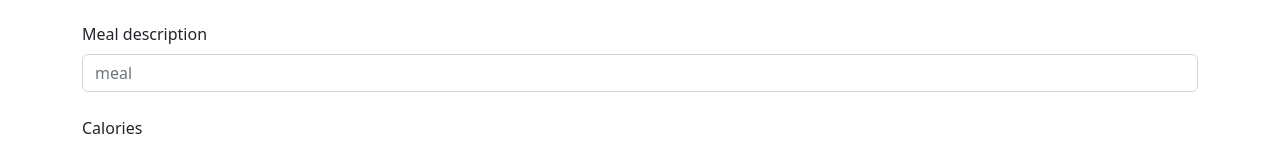
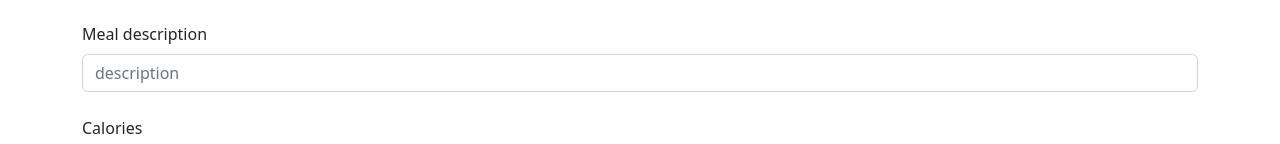
Before and after one commit to omurbekov-azamat/homework-66, a React (Create React App) app: page /new-meal in a window 1280 px wide. Shown: the part 269-413 px from the top of the page. Built offline with nearby package versions, Linux system fonts and the light colour scheme.

Commit message:
added types.d.ts and some function for getting information from user form;

```diff
--- a/src/components/MainForm/MainForm.tsx
+++ b/src/components/MainForm/MainForm.tsx
@@ -1,9 +1,36 @@
-import React from 'react';
+import React, {useState} from 'react';
+import {GotMeal} from "../../types";
 
-const MainForm = () => {
+interface Props {
+  onSubmit: (meal: GotMeal) => void;
+}
+
+const MainForm: React.FC<Props> = ({onSubmit}) => {
+  const [dish, setDish] = useState<GotMeal>({
+    category: '',
+    description: '',
+    calories: '',
+  });
+
+  const onDishChange = (e: React.ChangeEvent<HTMLInputElement | HTMLSelectElement>) => {
+    const {name, value} = e.target;
+    setDish(prev => ({...prev, [name]: value}));
+  };
+
+  const onFormSubmit = async (e: React.FormEvent) => {
+    e.preventDefault();
+
+    onSubmit(dish);
+
+    setDish({
+      category: '',
+      description: '',
+      calories: '',
+    });
+  };
 
   return (
-    <form>
+    <form onSubmit={onFormSubmit}>
       <div className='mt-5'>
         <h4 className='mb-5 text-center'>Add new Meal</h4>
         <div className='mb-4'>
@@ -12,6 +39,8 @@ const MainForm = () => {
             name="category"
             id="category"
             className='form-control mt-2'
+            value={dish.category}
+            onChange={onDishChange}
             required
           >
             <option value="">Choose category</option>
@@ -24,11 +53,13 @@ const MainForm = () => {
         <div className='mb-4'>
           <label htmlFor="title">Meal description</label>
           <input
-            placeholder='meal'
-            id='meal'
-            name='meal'
+            placeholder='description'
+            id='description'
+            name='description'
             type="text"
             className='form-control mt-2'
+            value={dish.description}
+            onChange={onDishChange}
             required
           />
         </div>
@@ -40,6 +71,8 @@ const MainForm = () => {
             name='calories'
             type="text"
             className='form-control mt-2'
+            value={dish.calories}
+            onChange={onDishChange}
             required
           />
         </div>
--- a/src/container/NewMeal/NewMeal.tsx
+++ b/src/container/NewMeal/NewMeal.tsx
@@ -1,10 +1,16 @@
 import React from 'react';
 import MainForm from "../../components/MainForm/MainForm";
+import {GotMeal} from "../../types";
 
 const NewMeal = () => {
+
+  const onNewSubmit = (meal: GotMeal) => {
+    console.log(meal);
+  };
+
   return (
     <>
-     <MainForm/>
+     <MainForm onSubmit={onNewSubmit}/>
     </>
   );
 };
--- /dev/null
+++ b/src/types.d.ts
@@ -0,0 +1,5 @@
+export interface GotMeal {
+  category: string;
+  description: string;
+  calories: string;
+}
```
